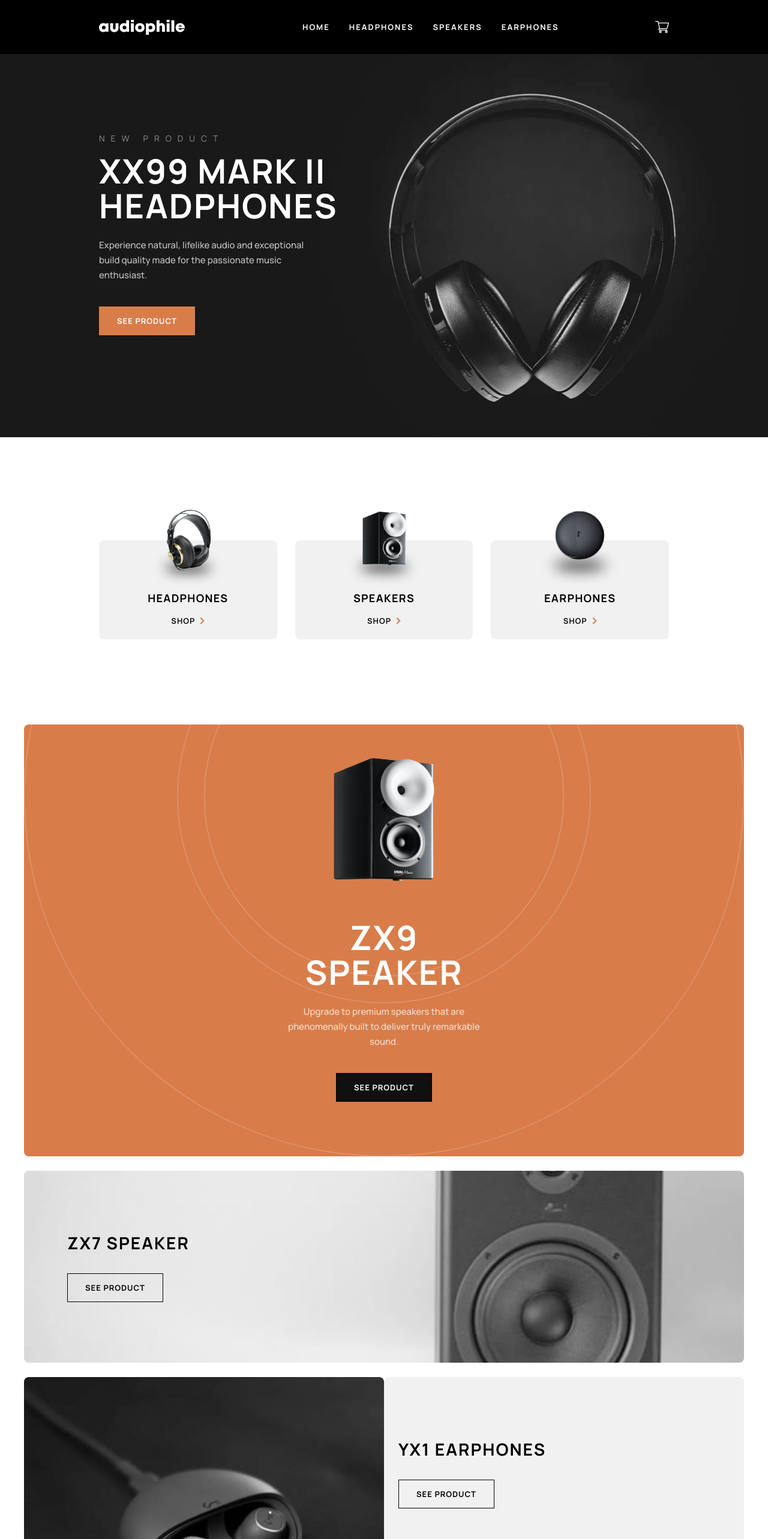
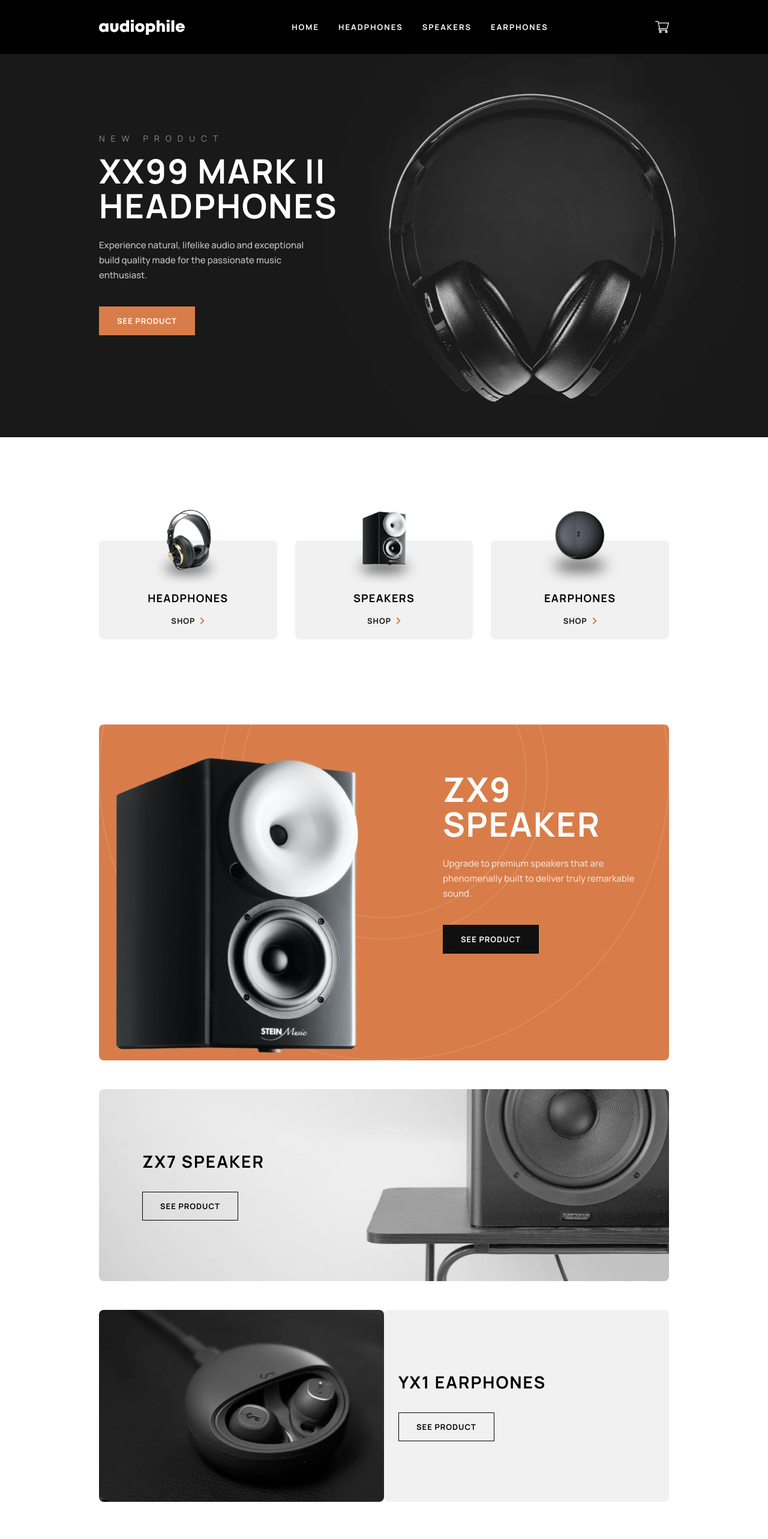
Before and after one commit to EnkiEnki77/audiophile-ecommerce, a Next.js app: page / in a window 1280 px wide. Shown: the top 2566 px of the page at 60% size. Built offline with nearby package versions, Linux system fonts and the light colour scheme.

Commit message:
added desktop styles to product showcase componnet

```diff
--- a/components/DesktopNav.tsx
+++ b/components/DesktopNav.tsx
@@ -10,7 +10,7 @@ const DesktopNav = (props: Props) => {
                 {name:'earphones', path:'/category/earphones', id: 3},
                 ]
   return (
-    <div className="md:flex  md:gap-8 md:basis-full lg:pl-[156px] ">{nav.map((item)=> <Link key={item.id} href={item.path}><p className="sub-title text-white tracking-[2px] text-center mb-4 md:mb-0">{item.name}</p></Link>)}</div>
+    <div className="md:flex  md:gap-8 md:basis-[45%] ">{nav.map((item)=> <Link key={item.id} href={item.path}><p className=" cursor-pointer hover:text-brown sub-title text-white tracking-[2px] text-center mb-4 md:mb-0">{item.name}</p></Link>)}</div>
   )
 }
 
--- a/components/Footer.tsx
+++ b/components/Footer.tsx
@@ -11,7 +11,7 @@ const Footer = () => {
     const social = [{social: facebook, id: 1},{social: twitter, id: 2},{social: instagram, id: 3}]
   return (
     <footer className="px-6 md:px-10 md:max-h-[400px] pt-[52px] pb-[38px] md:pt-[60px] md:pb-[46px] bg-black2 flex flex-col md:flex-row items-center md:items-start gap-12 md:gap-8 md:flex-wrap">
-        <img src={logo.src} alt="" />
+        <figure className="basis-full"><img src={logo.src} alt="" /></figure>
         <DesktopNav/>
         <p className="text-white opacity-50 text-center md:text-left">Audiophile is an all in one stop to fulfill your audio needs. We're a small team of music lovers and sound specialists who are devoted to helping you get the most out of personal audio. Come and visit our demo facility - we’re open 7 days a week.</p>
         <p className="text-white opacity-50 md:basis-1/2">Copyright 2021. All Rights Reserved</p>
--- a/components/Header.tsx
+++ b/components/Header.tsx
@@ -69,13 +69,13 @@ const Header = (props: HeaderProps) => {
 
   return (
     <div className='relative w-full '>
-      <header className="h-[90px] bg-black2 flex items-center justify-around md:justify-start md:px-10 lg:px-[165px] md:gap-10 fixed w-full z-20">
+      <header className="h-[90px] bg-black2 flex items-center justify-around lg:justify-between md:justify-start md:px-10 lg:px-[165px] md:gap-10 fixed w-full z-20">
           { windowDimensions.width < 1024 && <img  src={hamburger.src} alt="" onClick={handleToggleMenu}/>}
           <Link href='/'>
               <img src={siteLogo.src} alt="" onClick={() => {return( setToggleCart(false), setToggleMenu(false))}}/>
           </Link>
           { windowDimensions.width >= 1024 && <DesktopNav/>}
-          <img className='md:ml-auto' src={cart.src} alt="" onClick={handleToggleCart} />
+          <img className='md:ml-auto lg:ml-0' src={cart.src} alt="" onClick={handleToggleCart} />
       </header>
       {toggleMenu && [<MobileMenu/>, <Backdrop/>]}
       {toggleCart && [<CheckoutModal cart = {props.cart}/>, <Backdrop/>]}
--- a/components/ProductShow.tsx
+++ b/components/ProductShow.tsx
@@ -2,9 +2,11 @@ import { StaticImageData } from 'next/image'
 import React from 'react'
 import Button from './Button'
 import asd from '../public/assets/home/desktop/pattern-circles.svg'
+import zx9two from '../public/assets/home/desktop/image-speaker-zx9.png'
 
 interface showcaseProps{
     img: StaticImageData,
+    img2?: StaticImageData,
     path: string,
     id: string
 }
@@ -13,22 +15,27 @@ const ProductShow = (props: showcaseProps) => {
   return (
     <>
         {props.id === 'zx9 speaker' &&
-            <div className='px-6 py-[55px] md:pt-[55px] md:pb-10 md:h-[720px] bg-brown rounded-lg flex flex-col items-center gap-6 bg-circles bg-cover bg-bottom'>
-                <img className='h-[207px] w-auto mb-2 md:mb-10' src={props.img.src} alt="" />
-                <h2 className='text-center max-w-[300px] text-white font-bold md:text-[56px] uppercase md:leading-[58px] md:tracking-[2px]'>{props.id}</h2>
-                <p className='text-center max-w-[350px] text-white opacity-75 md:mb-4'>Upgrade to premium speakers that are phenomenally built to deliver truly remarkable sound.</p>
-                <Button btn='btn-2' href={props.path} className='bg-black text-white active:bg-white active:text-black'>see product</Button>
+            <div className='px-6 py-[55px] md:pt-[55px] md:pb-10 md:h-[720px] lg:h-[560px] lg:pb-0 bg-brown rounded-lg flex flex-col lg:flex-row items-center lg:items-start lg:justify-center gap-6 lg:gap-[140px] bg-circles bg-cover bg-bottom'>
+                <picture>
+                    <source srcSet={zx9two.src} media="(min-width: 1024px)"/>
+                    <img className='  min-h-[207px] max-h-[493px] w-auto mb-2 md:mb-10 lg:mb-0 self-end' src={props.img.src} alt="" />
+                </picture>
+                <div className='flex flex-col items-center lg:items-start lg:gap-6 mt-6'>
+                    <h2 className='text-center lg:text-left max-w-[300px] text-white font-bold md:text-[56px] uppercase md:leading-[58px] md:tracking-[2px]'>{props.id}</h2>
+                    <p className='text-center lg:text-left max-w-[350px] text-white opacity-75 md:mb-4'>Upgrade to premium speakers that are phenomenally built to deliver truly remarkable sound.</p>
+                    <Button btn='btn-2' href={props.path} className='bg-black text-white active:bg-white active:text-black'>see product</Button>
+                </div>
             </div>
             ||
         props.id === 'zx7 speaker' &&
-            <div className='h-80 rounded-lg bg-zx7 md:bg-mdzx7 bg-cover flex flex-col justify-center gap-8 px-6 md:px-[72px]'>
+            <div className='h-80 rounded-lg bg-zx7 md:bg-mdzx7 lg:bg-lgzx7 bg-cover flex flex-col justify-center gap-8 px-6 md:px-[72px]'>
                 <h4>{props.id}</h4>
                 <Button btn='btn-2' href={props.path}>see product</Button>
             </div>
             ||
         props.id === 'yx1 earphones' &&
             <div className='h-[424px] md:h-80 flex flex-col md:flex-row justify-between'>
-                <div className='bg-yx1 md:bg-mdyx1 md:basis-1/2 bg-cover h-[200px] md:h-full rounded-lg'></div>
+                <div className='bg-yx1 md:bg-mdyx1 lg:bg-lgyx1 md:basis-1/2 bg-cover h-[200px] md:h-full rounded-lg'></div>
                 <div className='flex flex-col md:basis-1/2 justify-between md:justify-center px-6 py-[41px] bg-grey rounded-lg gap-8'>
                     <h4>{props.id}</h4>
                     <Button btn='btn-2' href={props.path}>see product</Button>
--- a/components/ProductShowCont.tsx
+++ b/components/ProductShowCont.tsx
@@ -1,6 +1,7 @@
 import React from 'react'
 import ProductShow from './ProductShow'
 import zx9 from '../public/assets/home/mobile/image-speaker-zx9.png'
+
 import zx7 from '../public/assets/home/mobile/image-speaker-zx7.jpg'
 import yx1 from '../public/assets/home/mobile/image-earphones-yx1.jpg'
 
@@ -12,7 +13,7 @@ const ProductShowCont = () => {
         {img: yx1, path: '/product-detail/earphones/yx1-wireless-earphones', id: "yx1 earphones"}
     ]
   return (
-    <div className="px-6 md:px-10 flex flex-col gap-6 mb-[120px]">
+    <div className="px-6 md:px-10 lg:px-[165px] flex flex-col gap-6 lg:gap-12 mb-[120px]">
         {showcase.map(item => <ProductShow key={item.id} img={item.img} path={item.path} id={item.id}/>)}
     </div>
   )
```
